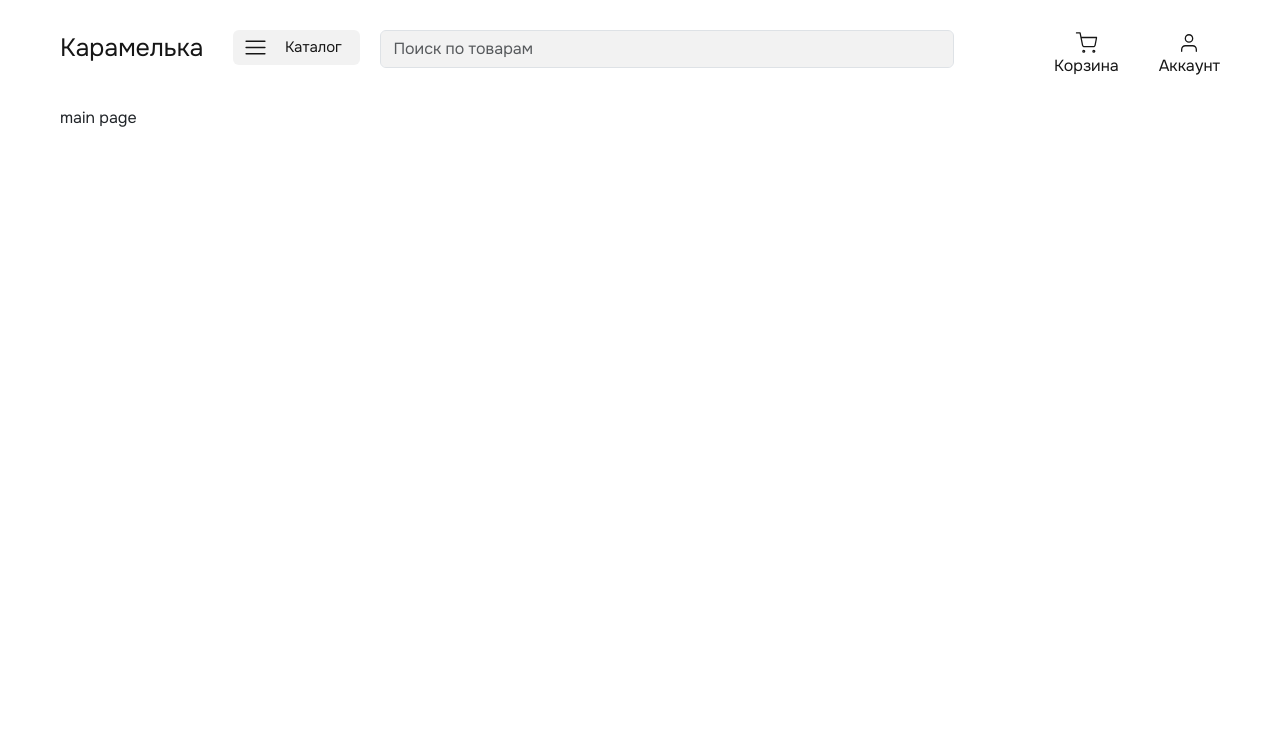
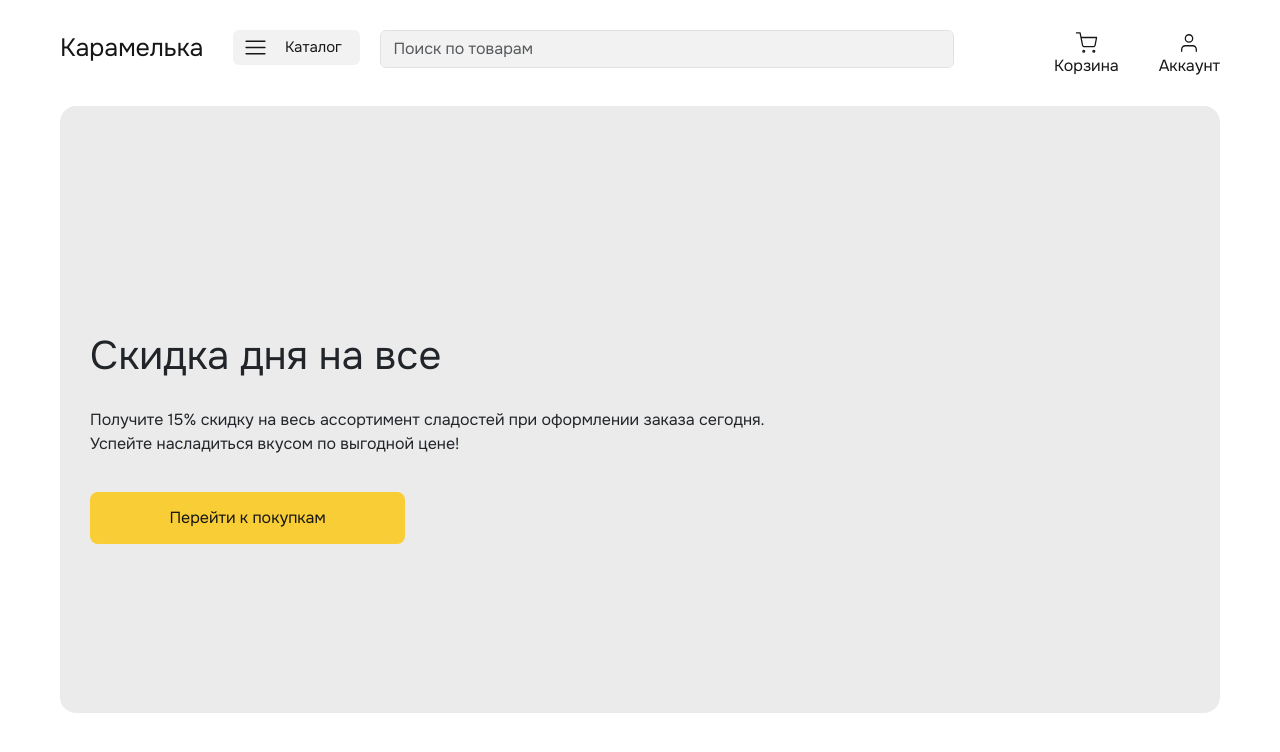
Before and after one commit to AngelinaCher/candy-store, a Vue app in the folder candy_store_client/: page / in a window 1280 px wide. Shown: the top 752 px of the page. Built offline with nearby package versions, Linux system fonts and the light colour scheme.

Commit message:
feat(candy_store_client): добавлен баннер на главную страницу

```diff
--- a/candy_store_client/src/assets/styles/main.scss
+++ b/candy_store_client/src/assets/styles/main.scss
@@ -17,6 +17,22 @@ body, html {
 .custom-input:focus {
   border-color: $color-yellow;
   box-shadow: 0 0 5px $color-grey;
+}
+
+.custom-button {
+  background: $color-yellow;
+  border: $color-yellow;
+  color: $color-black;
+}
+
+.custom-button:hover {
+  color: $color-black;
+  background-color: $color-yellow-pressed;
+}
+
+.custom-button:focus {
+  color: $color-black;
+  background-color: $color-yellow-pressed;
 }
 
 /***** Start AppHeader *****/
@@ -99,4 +115,39 @@ body, html {
   color: $color-black;
 }
 
+.app-header_nav__account_text:hover{
+  color: $color-yellow;
+}
+
 /***** End AppHeader *****/
+
+/***** Start MainPage *****/
+
+.main-page_banner {
+  border-radius: 16px;
+  width: 100%;
+  min-height: 607px;
+  background: #ebebeb;
+  padding-left: 30px;
+}
+
+.main-page_banner h1 {
+  padding-top: 20%;
+}
+
+.main-page_banner p {
+  padding-top: 20px;
+  font-size: 16px;
+}
+
+.main-page_banner__btn {
+  margin-top: 20px;
+  border-radius: 8px;
+  width: 315px;
+  height: 52px;
+  font-size: 16px;
+  line-height: 125%;
+  text-align: center;
+}
+
+/***** End MainPage *****/
--- a/candy_store_client/src/assets/styles/variables.scss
+++ b/candy_store_client/src/assets/styles/variables.scss
@@ -3,4 +3,5 @@
 $color-black: #161616;
 $color-white: #FFFFFF;
 $color-yellow: #F8CD35;
+$color-yellow-pressed: #FAC300;
 $color-grey: #F2F2F2;
--- /dev/null
+++ b/candy_store_client/src/components/main-page/Banner.vue
@@ -0,0 +1,23 @@
+<template>
+  <div class="main-page_banner">
+
+    <h1>Скидка дня на все</h1>
+
+    <p>
+        Получите 15% скидку на весь ассортимент сладостей при оформлении заказа сегодня.
+        <br> Успейте насладиться вкусом по выгодной цене!
+    </p>
+
+    <router-link to="/">
+        <b-button
+            class="main-page_banner__btn custom-button"
+        >Перейти к покупкам</b-button>
+    </router-link>
+  </div>
+</template>
+
+<script>
+export default {
+    name: "Banner",
+}
+</script>
--- a/candy_store_client/src/views/MainPage.vue
+++ b/candy_store_client/src/views/MainPage.vue
@@ -1,15 +1,16 @@
 <template>
   <div class="main-page">
-    main page
+    <Bannner />
   </div>
 </template>
 
 <script>
+import Bannner from "../components/main-page/Banner.vue";
+
 export default {
-
+    name: "MainPage",
+    components: {
+        Bannner,
+    }
 }
 </script>
-
-<style>
-
-</style>
```
